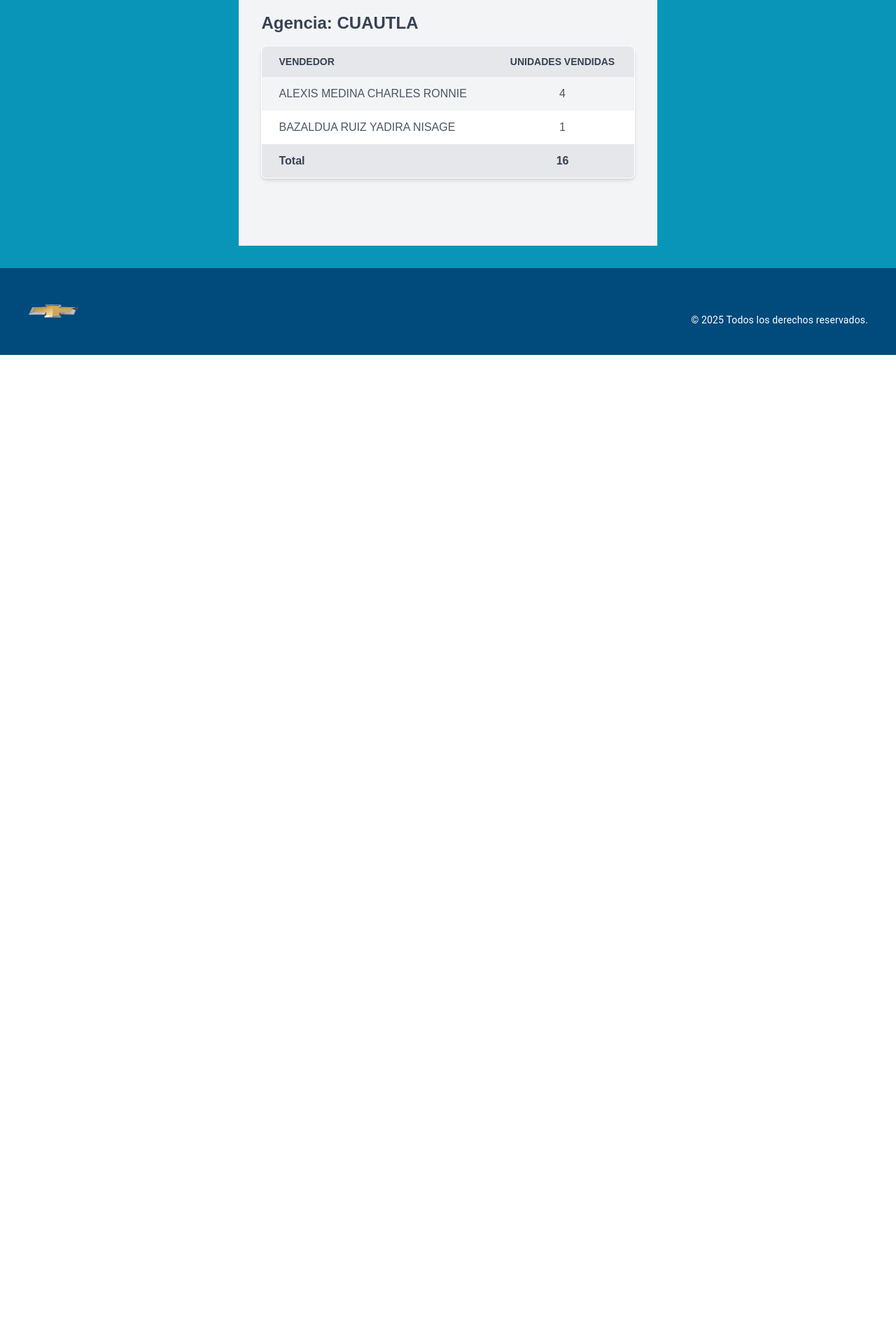
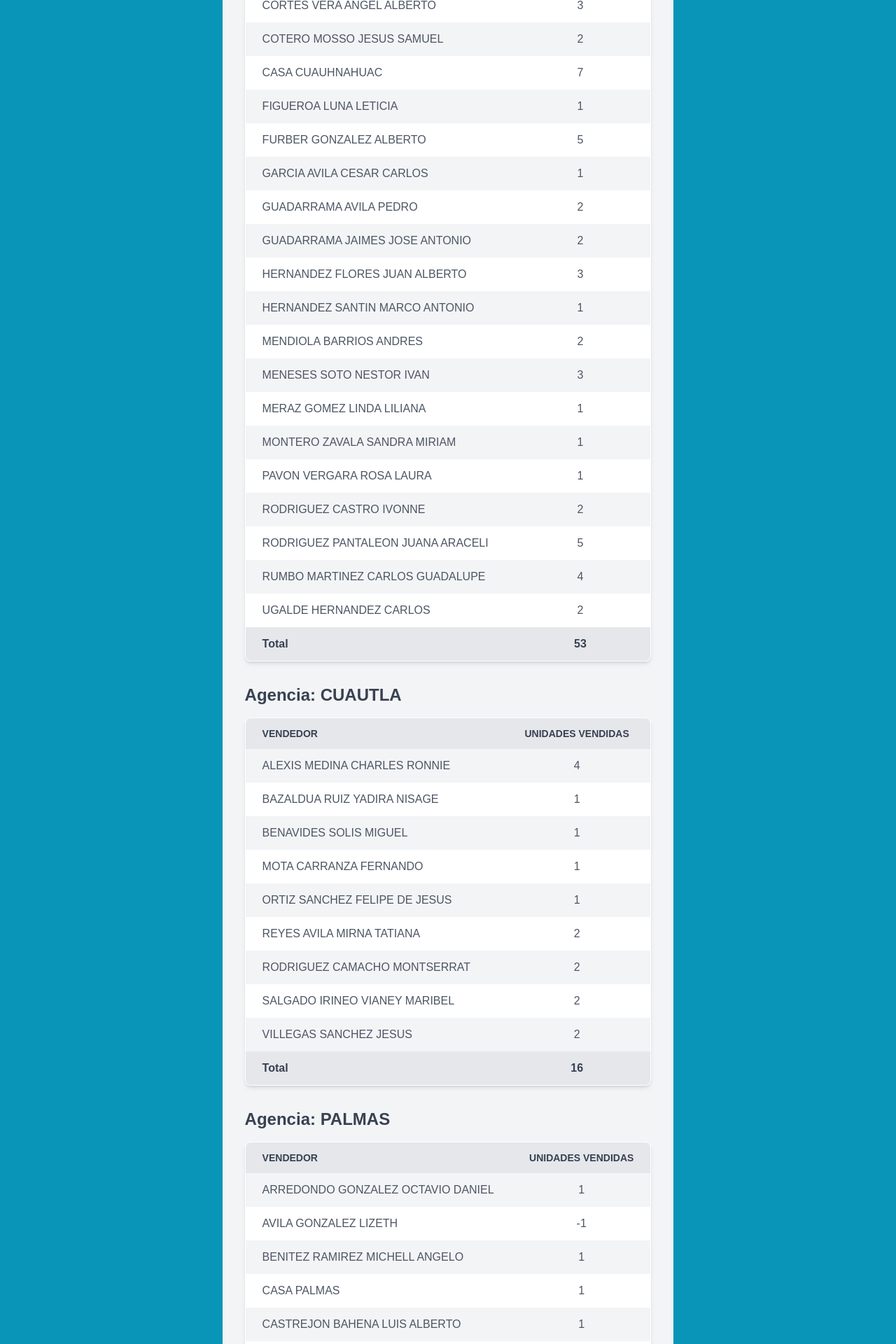
Before and after one commit to leonardomoralesgustavo/reporte-app, a Next.js app: page / in a window 1280 px wide. Shown: the part 800-2720 px from the top of the page at 70% size. Before the commit the page ends 1307 px from the top, so only its background shows below. Built offline with nearby package versions, Linux system fonts and the light colour scheme.

Commit message:
all data

```diff
--- a/components/table/SalesReport.tsx
+++ b/components/table/SalesReport.tsx
@@ -17,6 +17,26 @@ const salesData: SaleData[] = [
       { name: "ALVARADO BAHENA JOSE GERARDO", unitsSold: 1 },
       { name: "ARROYO LAMADRID SANDRA", unitsSold: 0 },
       { name: "BELLO ORTIZ OMAR MOISES", unitsSold: 2 },
+      { name: "BENITEZ RAMIREZ MICHELL ANGELO", unitsSold: 1 },
+      { name: "CORTES VERA ANGEL ALBERTO", unitsSold: 3 },
+      { name: "COTERO MOSSO JESUS SAMUEL", unitsSold: 2 },
+      { name: "CASA CUAUHNAHUAC", unitsSold: 7 },
+      { name: "FIGUEROA LUNA LETICIA", unitsSold: 1 },
+      { name: "FURBER GONZALEZ ALBERTO", unitsSold: 5 },
+      { name: "GARCIA AVILA CESAR CARLOS", unitsSold: 1 },
+      { name: "GUADARRAMA AVILA PEDRO", unitsSold: 2 },
+      { name: "GUADARRAMA JAIMES JOSE ANTONIO", unitsSold: 2 },
+      { name: "HERNANDEZ FLORES JUAN ALBERTO", unitsSold: 3 },
+      { name: "HERNANDEZ SANTIN MARCO ANTONIO", unitsSold: 1 },
+      { name: "MENDIOLA BARRIOS ANDRES", unitsSold: 2 },
+      { name: "MENESES SOTO NESTOR IVAN", unitsSold: 3 },
+      { name: "MERAZ GOMEZ LINDA LILIANA", unitsSold: 1 },
+      { name: "MONTERO ZAVALA SANDRA MIRIAM", unitsSold: 1 },
+      { name: "PAVON VERGARA ROSA LAURA", unitsSold: 1 },
+      { name: "RODRIGUEZ CASTRO IVONNE", unitsSold: 2 },
+      { name: "RODRIGUEZ PANTALEON JUANA ARACELI", unitsSold: 5 },
+      { name: "RUMBO MARTINEZ CARLOS GUADALUPE", unitsSold: 4 },
+      { name: "UGALDE HERNANDEZ CARLOS", unitsSold: 2 },
     ],
     totalUnits: 53,
   },
@@ -25,8 +45,49 @@ const salesData: SaleData[] = [
     sellers: [
       { name: "ALEXIS MEDINA CHARLES RONNIE", unitsSold: 4 },
       { name: "BAZALDUA RUIZ YADIRA NISAGE", unitsSold: 1 },
+      { name: "BENAVIDES SOLIS MIGUEL", unitsSold: 1 },
+      { name: "MOTA CARRANZA FERNANDO", unitsSold: 1 },
+      { name: "ORTIZ SANCHEZ FELIPE DE JESUS", unitsSold: 1 },
+      { name: "REYES AVILA MIRNA TATIANA", unitsSold: 2 },
+      { name: "RODRIGUEZ CAMACHO MONTSERRAT", unitsSold: 2 },
+      { name: "SALGADO IRINEO VIANEY MARIBEL", unitsSold: 2 },
+      { name: "VILLEGAS SANCHEZ JESUS", unitsSold: 2 },
     ],
     totalUnits: 16,
+  },
+  {
+    agency: "PALMAS",
+    sellers: [
+      { name: "ARREDONDO GONZALEZ OCTAVIO DANIEL", unitsSold: 1 },
+      { name: "AVILA GONZALEZ LIZETH", unitsSold: -1 },
+      { name: "BENITEZ RAMIREZ MICHELL ANGELO", unitsSold: 1 },
+      { name: "CASA PALMAS", unitsSold: 1 },
+      { name: "CASTREJON BAHENA LUIS ALBERTO", unitsSold: 1 },
+      { name: "FLORES ESQUIVEL MARIA TERESA", unitsSold: 2 },
+      { name: "GARCIA APARICIO ANDRES OSVALDO", unitsSold: 2 },
+      { name: "GUADARRAMA AVILA PEDRO", unitsSold: 1 },
+      { name: "HERNANDEZ SANTIN MARCO ANTONIO", unitsSold: 4 },
+      { name: "MARIN ALVARADO ANAYELI", unitsSold: 1 },
+      { name: "MEDINA ALONSO MAURICIO AGUSTIN", unitsSold: 1 },
+      { name: "OSORIO BUSTAMANTE DIANA DENISSE", unitsSold: 1 },
+      { name: "PUEBLA ALCANTAR VALERIA", unitsSold: 1 },
+      { name: "RONCES GARCIA RICARDO", unitsSold: 1 },
+      { name: "SALGADO GARCIA OLIVIA", unitsSold: 1 },
+      { name: "SALINAS CORTES RICARDO ANTONIO", unitsSold: 1 },
+      { name: "SERRANO RAMIREZ GALILEO IVAN", unitsSold: 3 },
+      { name: "TORRES HERNANDEZ ROBERTO ALFONSO", unitsSold: 5 },
+    ],
+    totalUnits: 27,
+  },
+  {
+    agency: "ZAPATA",
+    sellers: [
+      { name: "COTERO MOSSO JESUS SAMUEL", unitsSold: 1 },
+      { name: "LEON BENITEZ ALEJANDRO", unitsSold: 1 },
+      { name: "MARQUEZ CASTILLO ANTONIO RAFAEL", unitsSold: 3 },
+      { name: "ORTIZ CASTAÑEDA ALEJANDRA", unitsSold: 1 },
+    ],
+    totalUnits: 6,
   },
 ];
 
```
